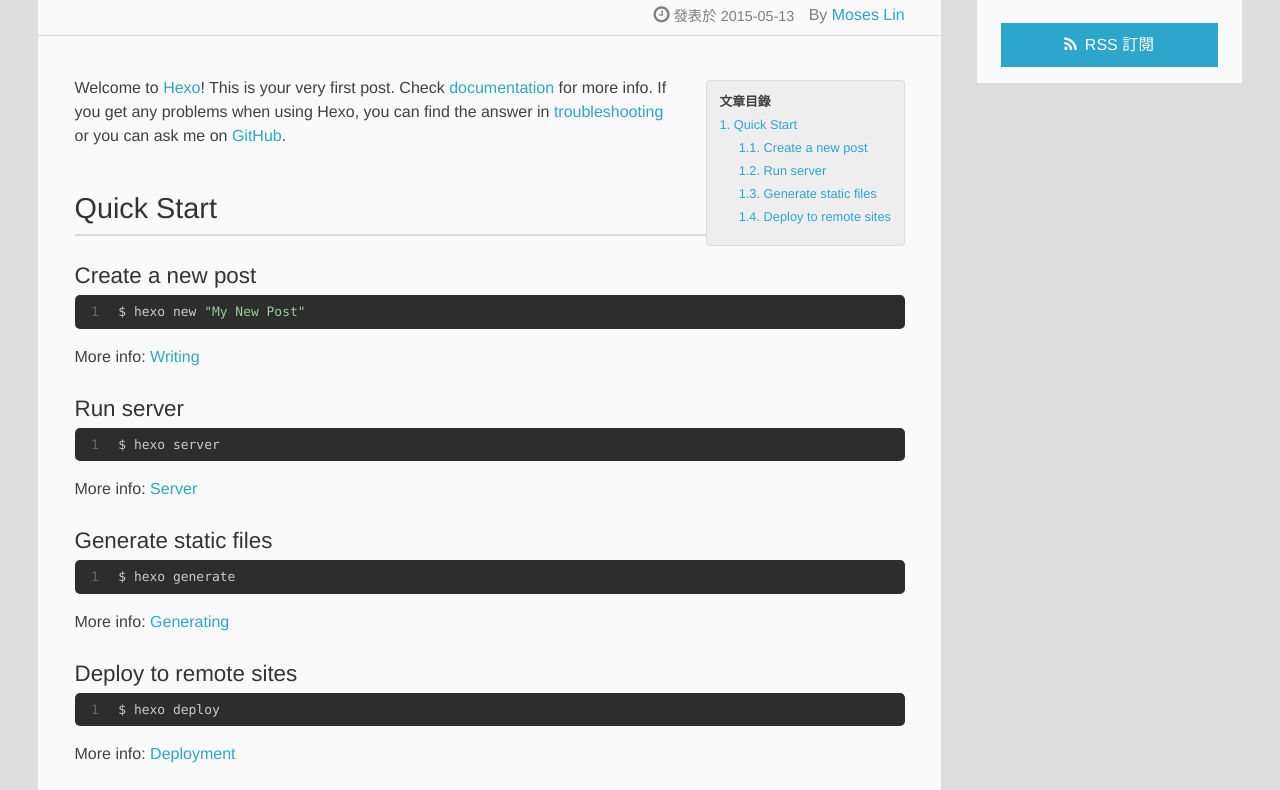
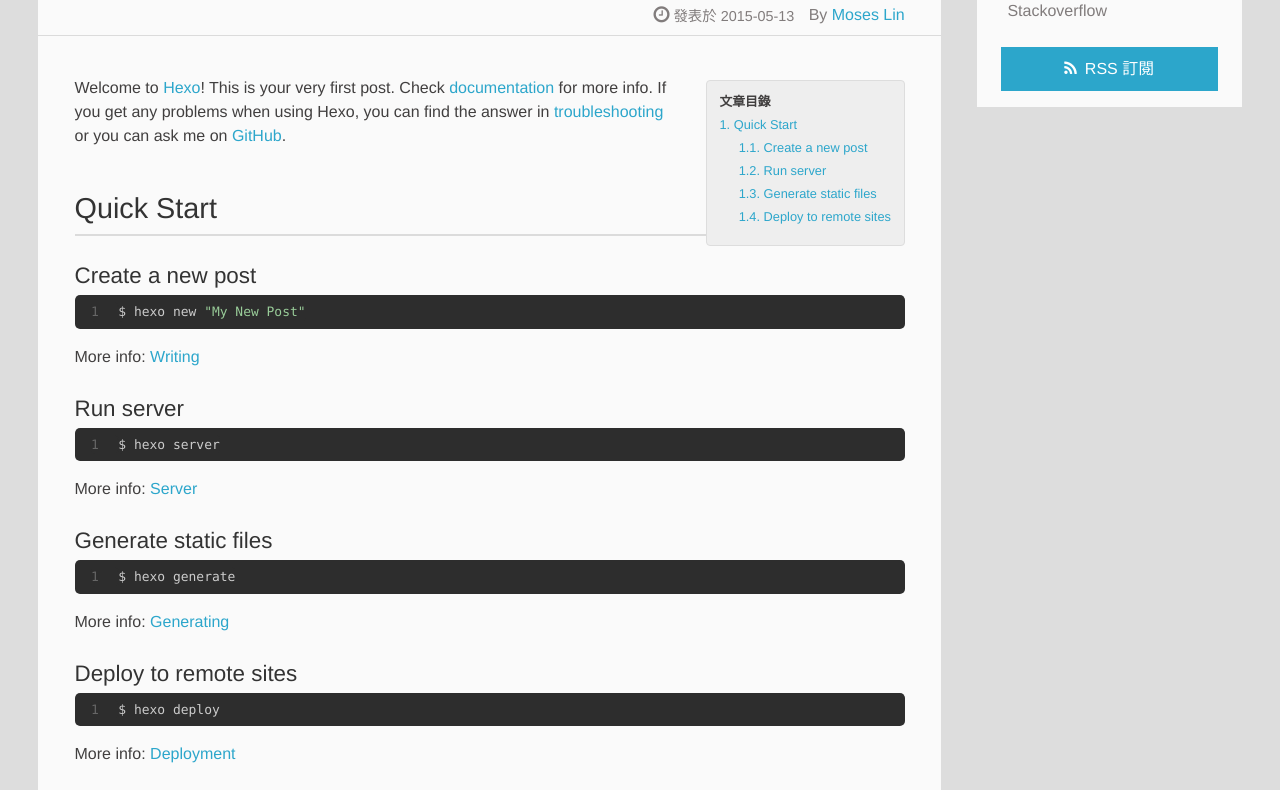
Before and after one commit to lx9921/lx9921.github.io, a plain HTML site: page 2015/05/13/hello-world/index.html in a window 1280 px wide. Shown: the part 307-1097 px from the top of the page. Drawn offline with Linux system fonts and the light colour scheme.

Commit message:
Site updated: 2015-05-28 21:22:42

```diff
--- a/2015/05/13/hello-world/index.html
+++ b/2015/05/13/hello-world/index.html
@@ -157,6 +157,12 @@
   <div class="linkslist">
   <p class="asidetitle">友情鏈接</p>
     <ul>
+
+          <li>
+
+            	<a href="stackoverflow.com" target="_blank" title="Stackoverflow">Stackoverflow</a>
+
+          </li>
 
     </ul>
 </div>
--- a/index.html
+++ b/index.html
@@ -148,6 +148,12 @@
   <div class="linkslist">
   <p class="asidetitle">友情鏈接</p>
     <ul>
+
+          <li>
+
+            	<a href="stackoverflow.com" target="_blank" title="Stackoverflow">Stackoverflow</a>
+
+          </li>
 
     </ul>
 </div>
```
